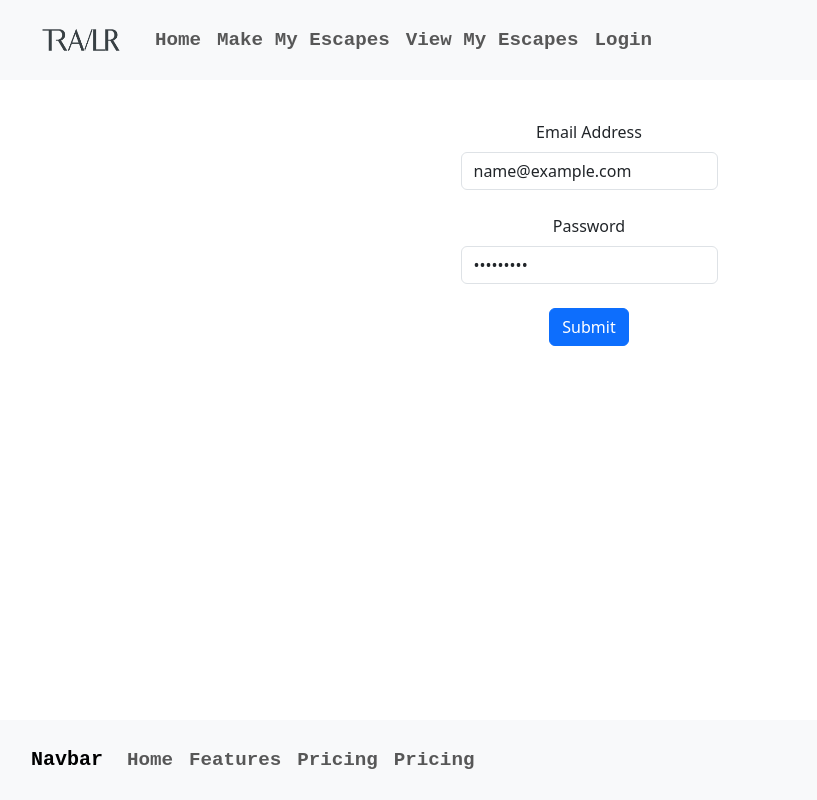
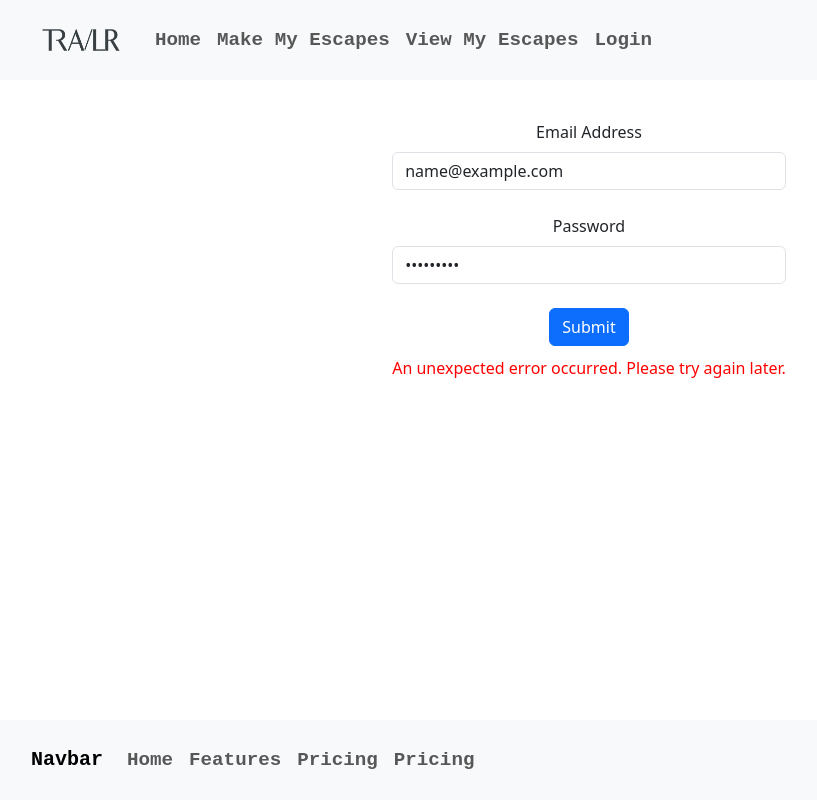
Before and after one commit to vmlayton87/milestone-project-2, a React (Vite) app: page /login in a window 1280 px wide. Both pictures are taken after typing "name@example.com", "Sample123" into the empty fields and a click on the button "Submit". Shown: the whole page, without its empty margins (51-868 px from the left). Built offline with nearby package versions, Linux system fonts and the light colour scheme; no server answers.

Commit message:
Errors now display to user at login screen

```diff
--- a/src/client/components/Login.jsx
+++ b/src/client/components/Login.jsx
@@ -9,6 +9,7 @@ function Login() {
     email: '',
     password: ''
   })
+  const [error, setError] = useState('')
   const navigate = useNavigate()
   const { login } = useAuth() // destructure the login function from our imported useAuth
 
@@ -38,9 +39,12 @@ function Login() {
         login(data.token) // calling the login function from context to update the auth state
         navigate('/')
       } else {
+        const data = await response.json()
+        setError(data.message)
         console.error('Login failed')
       }
     } catch (error) {
+      setError('An unexpected error occurred. Please try again later.')
       console.error('An error occurred:', error)
     }
   }
@@ -70,6 +74,7 @@ function Login() {
         </Form.Group>
         <br />
         <Button variant="primary" type="submit">Submit</Button>
+        {error && <div style={{ color: 'red', marginTop: '10px' }}>{error}</div>}
       </Form>
     </div>
   );
--- a/src/server/controllers/auth_controller.js
+++ b/src/server/controllers/auth_controller.js
@@ -27,9 +27,6 @@ router.post("/login", async (req, res) => {
     console.log("Password match result:", isMatch)
 
     if (!isMatch) {
-      console.log("Received password:", password);
-      console.log("Stored hash:", user.password);
-
       console.log("Password does not match")
       return res.status(401).json({ message: "Invalid login credentials" })
     }
```
